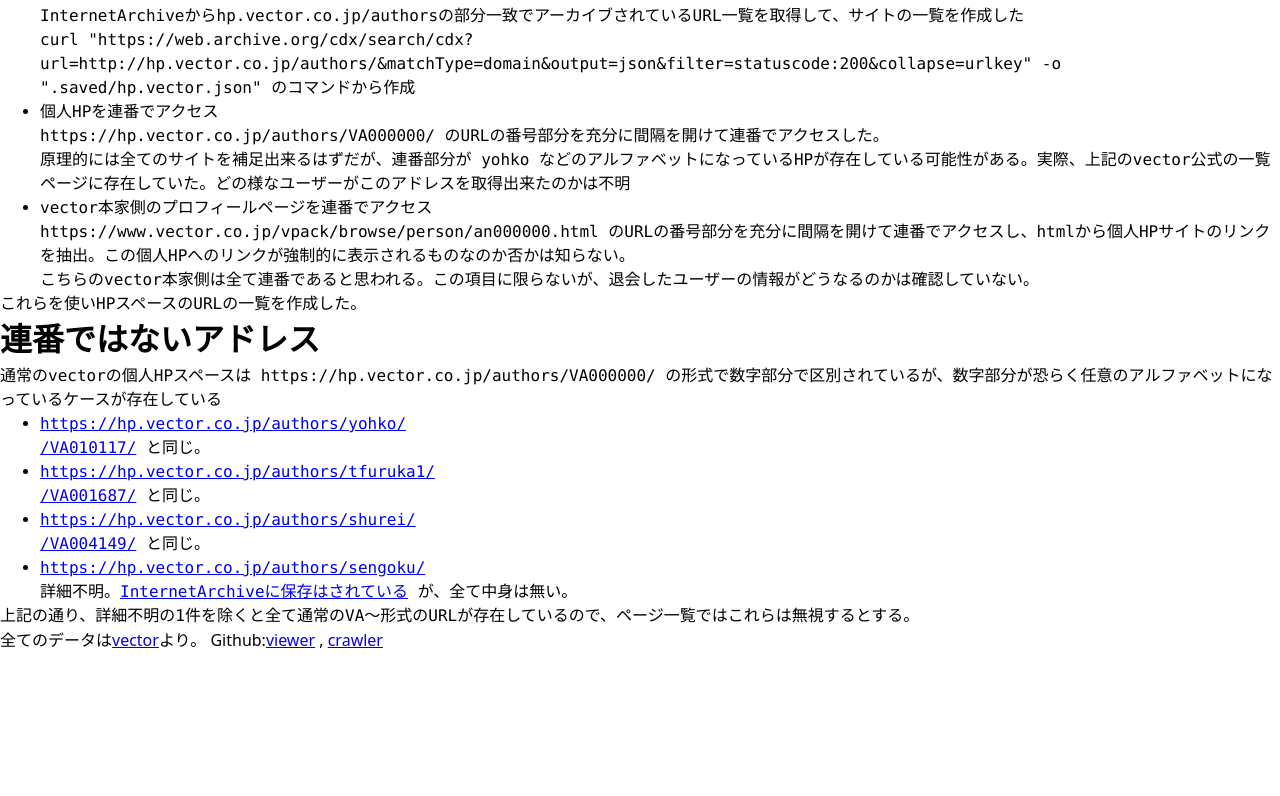
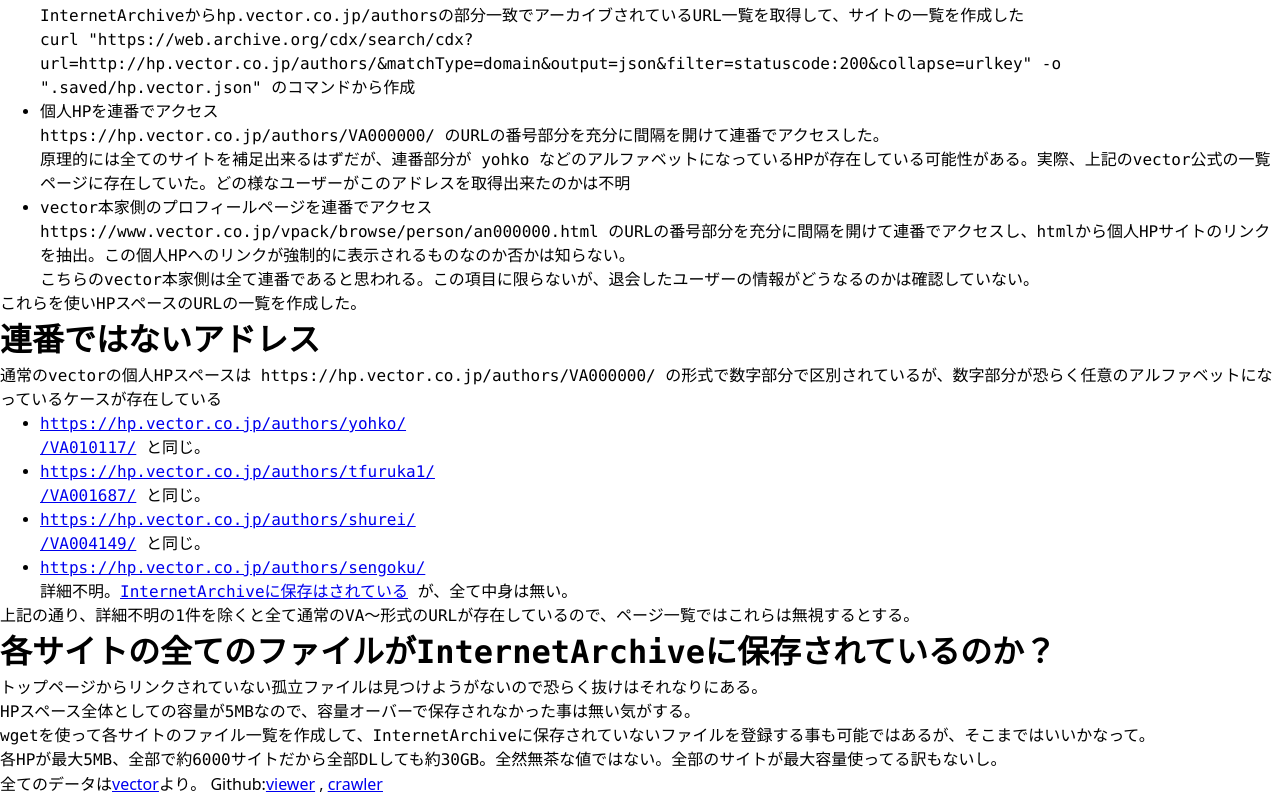
Before and after one commit to fushihara/vector-hp-archive-viewer, a Next.js app: page / in a window 1280 px wide. Shown: the part 396-1192 px from the top of the page. Before the commit the page ends 1048 px from the top, so only its background shows below. Built offline with nearby package versions, Linux system fonts and the light colour scheme.

Commit message:
トップページに抜けファイルについての考えを記載

```diff
--- a/src/app/page.tsx
+++ b/src/app/page.tsx
@@ -53,6 +53,11 @@
         </li>
       </ul>
       <p>上記の通り、詳細不明の1件を除くと全て通常のVA～形式のURLが存在しているので、ページ一覧ではこれらは無視するとする。</p>
+      <h1>各サイトの全てのファイルがInternetArchiveに保存されているのか？</h1>
+      <p>トップページからリンクされていない孤立ファイルは見つけようがないので恐らく抜けはそれなりにある。</p>
+      <p>HPスペース全体としての容量が5MBなので、容量オーバーで保存されなかった事は無い気がする。</p>
+      <p>wgetを使って各サイトのファイル一覧を作成して、InternetArchiveに保存されていないファイルを登録する事も可能ではあるが、そこまではいいかなって。</p>
+      <p>各HPが最大5MB、全部で約6000サイトだから全部DLしても約30GB。全然無茶な値ではない。全部のサイトが最大容量使ってる訳もないし。</p>
     </div>
   );
 }
```
